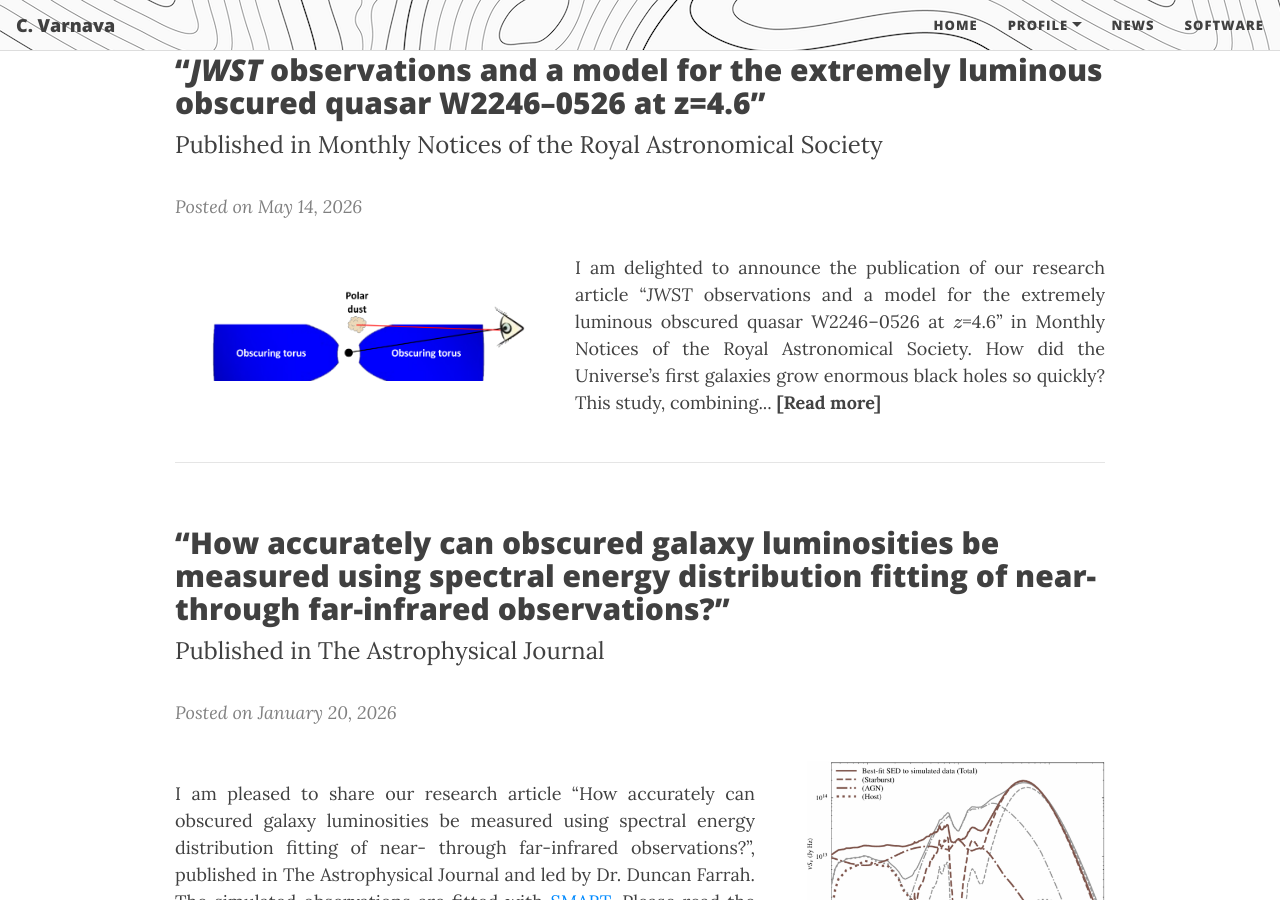
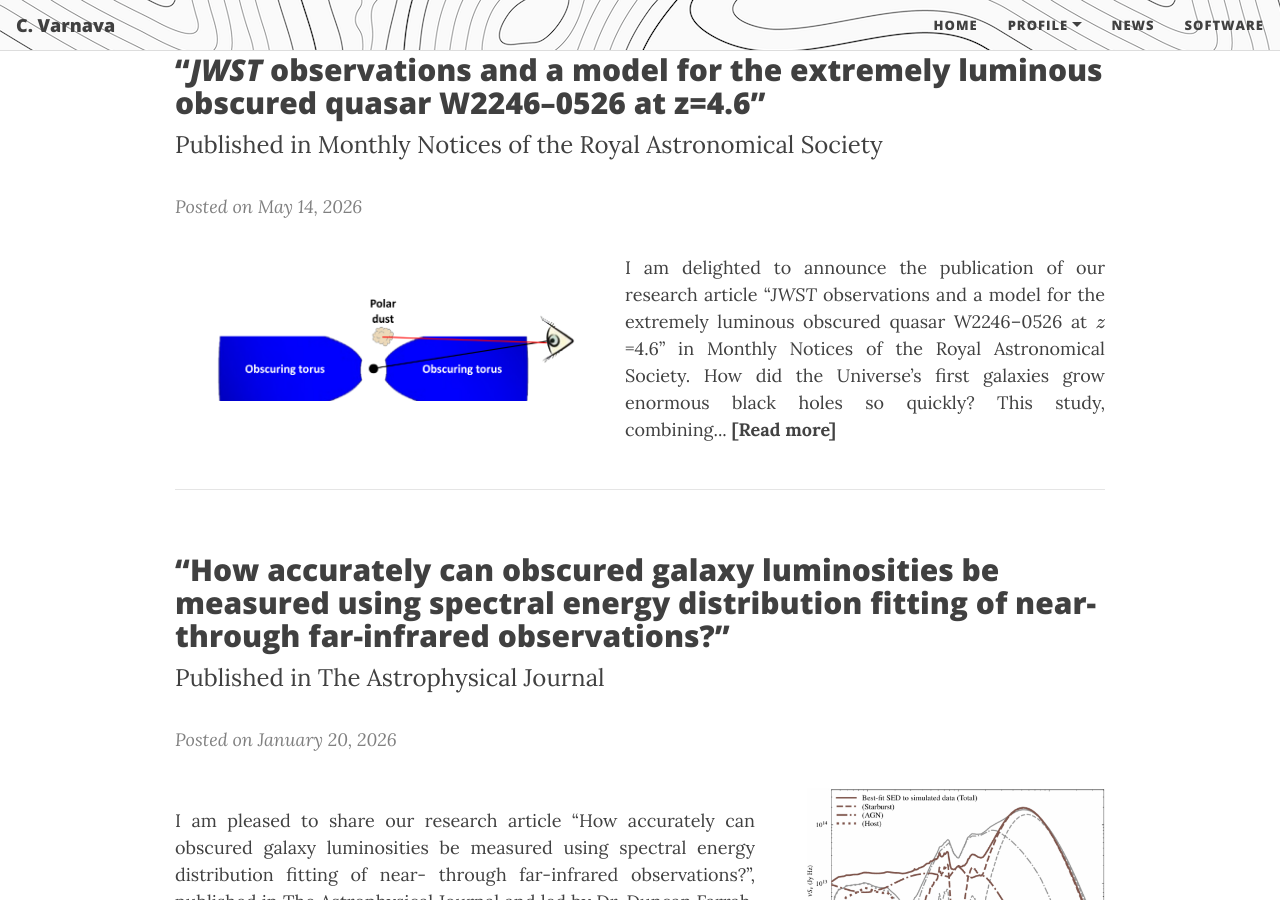
Before and after one commit to ch-var/ch-var.github.io, a Jekyll site: the page built from news.html, in a window 1280 px wide and 900 px high, scrolled down 680 px. Built offline with Jekyll 4.4.1, drawn with Linux system fonts in a browser that asks for light colours; formulas are drawn with MathJax 3.

Commit message:
Update news.html

```diff
--- a/news.html
+++ b/news.html
@@ -48,7 +48,7 @@
 <p style="margin-top: 8px; margin-bottom: 8px;"><font size="+2">Published in Monthly Notices of the Royal Astronomical Society</font></p>
 <p style="margin-bottom: 4px;"><i style="color:#808080;">Posted on May 14, 2026</i></p>
 <div style="display: flex; justify-content: space-between; align-items: center; flex-wrap: wrap;">
-  <p style="margin-right: 30px;"><img src="/assets/img/polar.png" style="max-width: 350px; height: auto;"/></p>
+  <p style="margin-right: 30px;"><img src="/assets/img/polar.png" style="max-width: 400px; height: auto;"/></p>
   <p style="text-align: justify; flex: 1; margin-left: 20px;">I am delighted to announce the publication of our research article “<i>JWST</i> observations and a model for the extremely luminous obscured quasar W2246–0526 at \(z\)=4.6” in Monthly Notices of the Royal Astronomical Society. How did the Universe’s first galaxies grow enormous black holes so quickly? This study, combining... <a href="https://ch-var.github.io/2026-05-14-W2246–0526"><b style="color:#424242";>[Read more]</b></a></p>
 </div>
 
```
